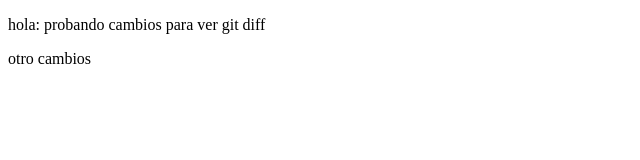
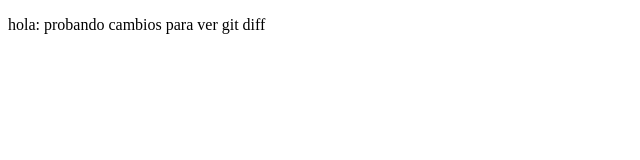
Before and after one commit to dlrletonar/sistema-de-registro, a plain HTML site: page index.html in a window 1280 px wide. Shown: the full height of the page, 0-640 px from the left. Drawn offline with Linux system fonts and the light colour scheme.

Commit message:
restaurando index.html

```diff
--- a/index.html
+++ b/index.html
@@ -8,6 +8,5 @@
 <body>
     <script src="app.js"></script>
     <p>hola: probando cambios para ver git diff</p>
-    otro cambios
 </body>
 </html>
```
